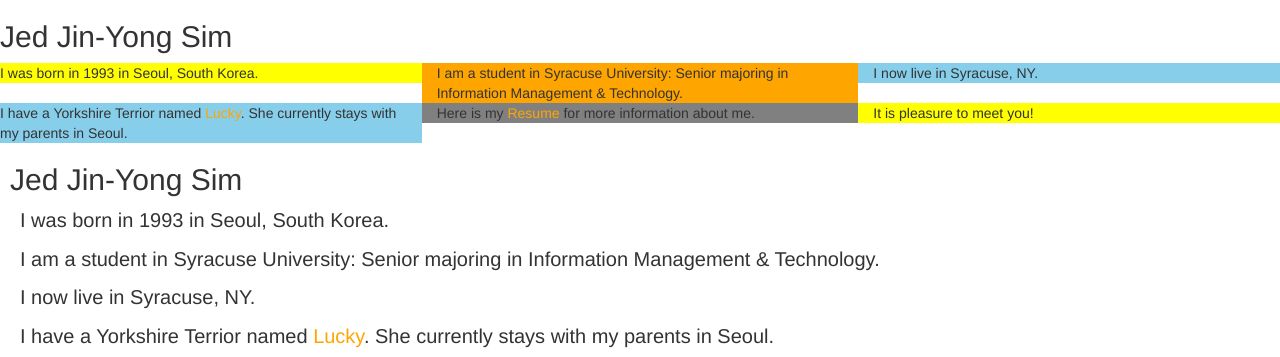
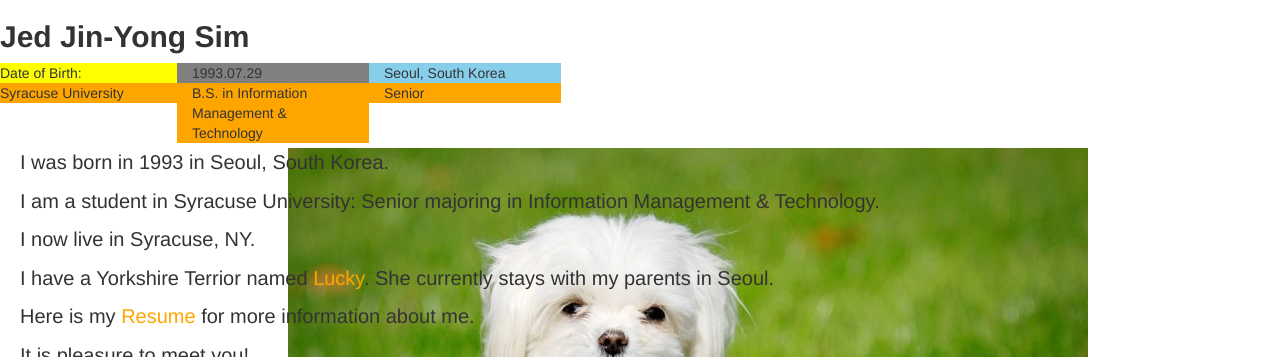
Before and after one commit to jsim01/jedgene1.github.io, a plain HTML site: page index.html in a window 1280 px wide. Shown: the top 357 px of the page. Drawn offline with nearby package versions, Linux system fonts and the light colour scheme.

Commit message:
Add files via upload

```diff
--- a/index.html
+++ b/index.html
@@ -6,29 +6,26 @@
    <meta name="viewport" content="width=device-width, initial-scale=1">
   <link rel="stylesheet" href="https://maxcdn.bootstrapcdn.com/bootstrap/3.3.7/css/bootstrap.min.css">
 
-  <!--  <meta charset=UTF-8" />
-    <meta name="viewport" content="initial-scale=1.0, maximum-scale=1.0, user-scalable=no" width="device-width" />
-  <link rel="stylesheet" type="text/css" href="/bootstrap.css" /> -->
 
   </head>
   <body>
  <div class="row">
-  <div class="col-sm-4"><h2>Jed Jin-Yong Sim</h2></div>
+  <div class="col-sm-4"><h2 style="font-weight: bold">Jed Jin-Yong Sim</h2></div>
 </div>
-<div class="row">
-  <div class="col-sm-4" style="background-color: yellow">I was born in 1993 in Seoul, South Korea.</div>
-  <div class="col-sm-4" style="background-color: orange">I am a student in Syracuse University: Senior majoring in Information Management & Technology.</div>
-  <div class="col-sm-4" style="background-color: skyblue">I now live in Syracuse, NY.</div>
+<div class="row" style="width: 45%">
+  <div class="col-sm-4" style="background-color: yellow">Date of Birth:</div>
+  <div class="col-sm-4" style="background-color: grey">1993.07.29</div>
+  <div class="col-sm-4" style="background-color: skyblue">Seoul, South Korea</div>
 </div>
-<div class="row">
-  <div class="col-sm-4" style="background-color: skyblue">I have a Yorkshire Terrior named <a href="/lucky.jpg" target="_blank">Lucky</a>. She currently stays with my parents in Seoul.</div>
-  <div class="col-sm-4" style="background-color: grey">Here is my <a href="/resume.pdf" target="_blank">Resume</a> for more information about me.</div>
-  <div class="col-sm-4" style="background-color: yellow">It is pleasure to meet you!</div>
+<div class="row" style="width: 45%">
+  <div class="col-sm-4" style="background-color: orange">Syracuse University</div>
+  <div class="col-sm-4" style="background-color: orange">B.S. in Information Management & Technology</div>
+  <div class="col-sm-4" style="background-color: orange">Senior</div>
 </div>
 
 
     <div class='content'>
-      <h2>Jed Jin-Yong Sim</h2>
+
       <p>I was born in 1993 in Seoul, South Korea.</p>
       <p>I am a student in Syracuse University: Senior majoring in Information Management & Technology.</p>
       <p>I now live in Syracuse, NY.</p>
--- a/style.css
+++ b/style.css
@@ -9,7 +9,7 @@ body {
     body a:hover {
       color: grey; }
   body .content {
-    background: url("/dog.jpg") no-repeat bottom left 50%;
+    background: url("/dog.jpg") no-repeat top right 40%;
     height: 900px;
     width: 100%;
     margin: 0 0 0 auto;
```
